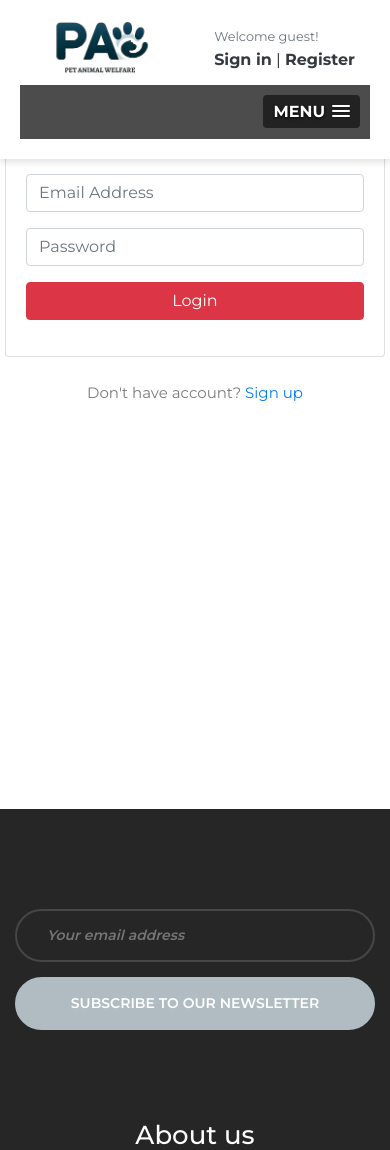
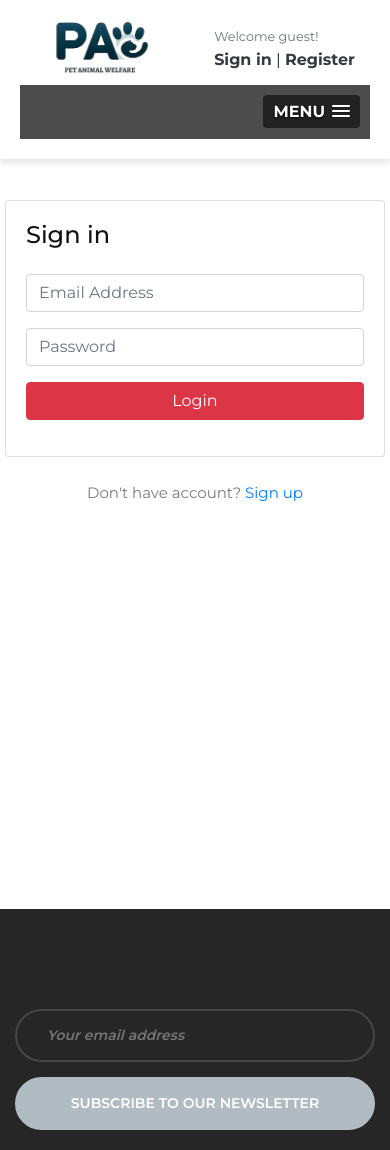
Before and after one commit to avishmalik/paw, a Django app: page /accounts/login/ in a window 390 px wide. Shown: the top 1150 px of the page. Run offline with Django 4.2, Linux system fonts and the light colour scheme; style sheets or scripts are compiled from the project's sources; some libraries are stand-ins or nearby versions.

Commit message:
fixed header issue

```diff
--- a/paw/templates/accounts/login.html
+++ b/paw/templates/accounts/login.html
@@ -2,8 +2,15 @@
 
 
 {% block content %}
+<style>
+  @media (max-width: 1074px){
+		.section-content {
+			margin-top: 200px;
+		}
+	}
+</style>
 
-<section class="section-conten padding-y" style="min-height:84vh">
+<section class="section-content padding-y" style="min-height:84vh">
 
 
 {% if request.GET.command == 'verification' %}
```
Also changed, not shown: paw/templates/accounts/register.html (+7 -0 lines), paw/templates/pet_adoption/about.html (+8 -1 lines), paw/templates/pet_adoption/contact.html (+10 -0 lines).
